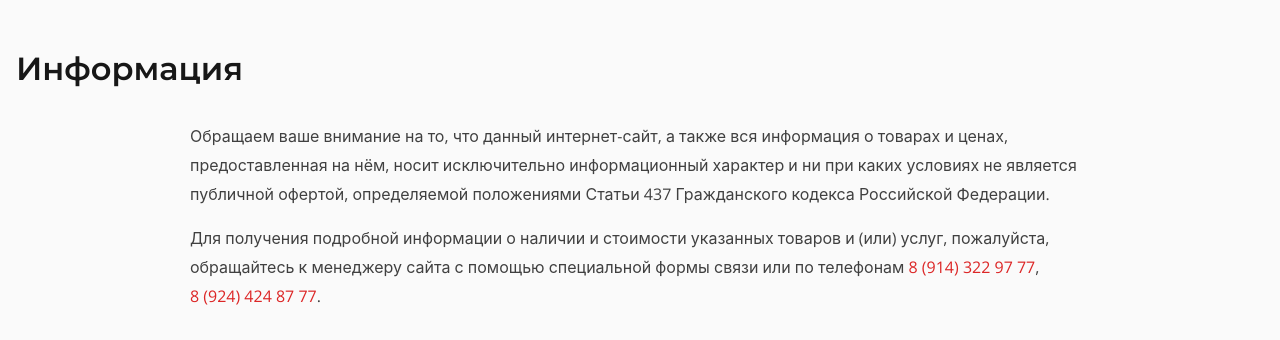
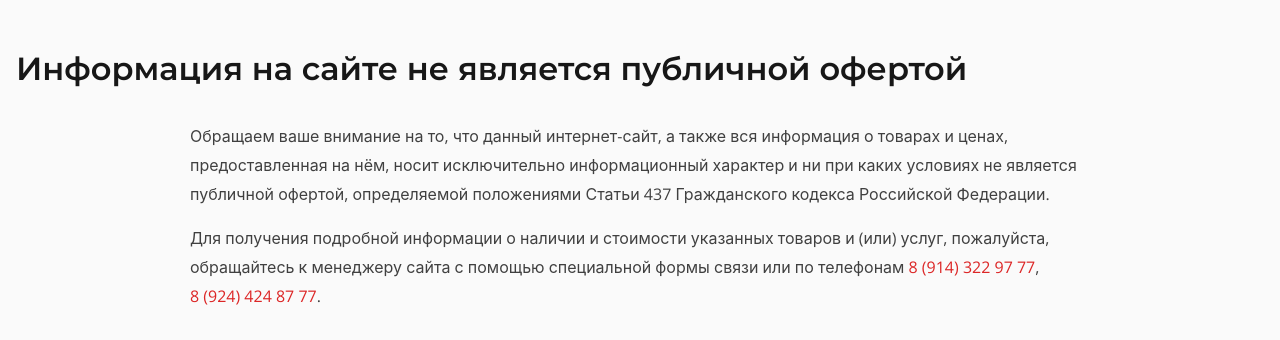
Before and after one commit to WiZy991/catalog-site, a Django app: page /public-offer/ in a window 1280 px wide. Shown: the part 195-535 px from the top of the page. Run offline with Django 4.2, Linux system fonts and the light colour scheme; data comes from the database, SQL or seed files in the repository.

Commit message:
Update public_offer.html

```diff
--- a/templates/core/public_offer.html
+++ b/templates/core/public_offer.html
@@ -26,7 +26,7 @@
 {% block content %}
 <section class="page-section">
     <div class="container">
-        <h1 class="page-title">{% if page %}{{ page.title }}{% else %}Информация{% endif %}</h1>
+        <h1 class="page-title">{% if page %}{{ page.title }}{% else %}Информация на сайте не является публичной офертой{% endif %}</h1>
 
         {% if page and page.content %}
         <div class="page-content">
```
